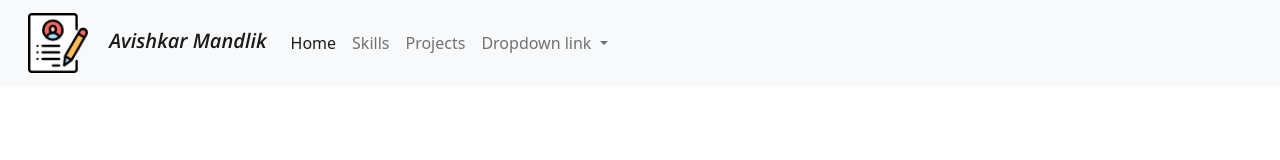
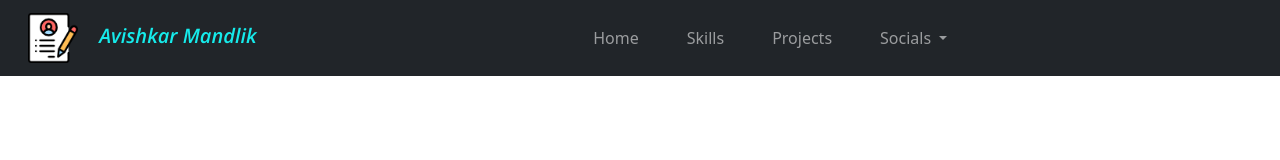
Before and after one commit to AvishkarMandlik/my-portfolio, a plain HTML site: page index.html in a window 1280 px wide. Drawn offline with nearby package versions, Linux system fonts and the light colour scheme.

Commit message:
navbar done

```diff
--- a/index.html
+++ b/index.html
@@ -1,60 +1,54 @@
 <!DOCTYPE html>
 <html>
+
 <head>
   <title>Avishkar Mandlik</title>
   <link rel="stylesheet" href="./portfolio-css/style.css" />
-    <link href="https://cdn.jsdelivr.net/npm/bootstrap@5.2.2/dist/css/bootstrap.min.css"
-    rel="stylesheet" integrity="sha384-Zenh87qX5JnK2Jl0vWa8Ck2rdkQ2Bzep5IDxbcnCeuOxjzrPF/et3URy9Bv1WTRi"
-    crossorigin="anonymous">
-    <style>
-    @import url('https://fonts.googleapis.com/css2?family=Open+Sans:ital,wght@1,600&display=swap');
-        .avi{
-            font-family: 'Open Sans', sans-serif;
-        }
-        </style>
-</head>
+  <link href="https://cdn.jsdelivr.net/npm/bootstrap@5.2.2/dist/css/bootstrap.min.css" rel="stylesheet"
+    integrity="sha384-Zenh87qX5JnK2Jl0vWa8Ck2rdkQ2Bzep5IDxbcnCeuOxjzrPF/et3URy9Bv1WTRi" crossorigin="anonymous">
 </head>
 
 <body>
   <script src="https://cdn.jsdelivr.net/npm/bootstrap@5.2.2/dist/js/bootstrap.bundle.min.js"
-    integrity="sha384-OERcA2EqjJCMA+/3y+gxIOqMEjwtxJY7qPCqsdltbNJuaOe923+mo//f6V8Qbsw3"
-    crossorigin="anonymous">
+    integrity="sha384-OERcA2EqjJCMA+/3y+gxIOqMEjwtxJY7qPCqsdltbNJuaOe923+mo//f6V8Qbsw3" crossorigin="anonymous">
     </script>
-    <nav class="navbar navbar-expand-lg bg-light sticky-top">
+  <section>
+    <nav class="navbar navbar-expand-lg navbar-dark bg-dark  sticky-top">
       <div class="container-fluid">
-          <a class="navbar-brand" href="index.html" ><img src="resume.png" height="60px" class="mx-3"/>
-            <span class="avi">Avishkar Mandlik</span>
+        <a class="navbar-brand" href="index.html"><img src="resume.png" height="50px" class="mx-3" />
+          <span class="my-name ">Avishkar Mandlik</span>
         </a>
-          <button class="navbar-toggler" type="button" data-bs-toggle="collapse"
-          data-bs-target="#navbarNavDropdown" aria-controls="navbarNavDropdown"
-          aria-expanded="false" aria-label="Toggle navigation">
+        <button class="navbar-toggler" type="button" data-bs-toggle="collapse" data-bs-target="#navbarNavDropdown"
+          aria-controls="navbarNavDropdown" aria-expanded="false" aria-label="Toggle navigation">
           <span class="navbar-toggler-icon"></span>
         </button>
         <div class="collapse navbar-collapse" id="navbarNavDropdown">
-            <ul class="navbar-nav ">
-              <li class="nav-item">
-                <a class="nav-link active" aria-current="page" href="index.html">Home</a>
+          <ul class="navbar-nav m-auto mb-2 mb-lg-0">
+            <li class="nav-item mx-3">
+              <a class="nav-link " aria-current="page" href="index.html">Home</a>
             </li>
-              <li class="nav-item">
-                <a class="nav-link" href="#">Skills</a>
+            <li class="nav-item mx-3">
+              <a class="nav-link " href="#">Skills</a>
             </li>
-              <li class="nav-item">
+            <li class="nav-item mx-3">
               <a class="nav-link" href="#">Projects</a>
             </li>
-              <li class="nav-item dropdown">
-                <a class="nav-link dropdown-toggle" href="#" role="button" data-bs-toggle="dropdown" aria-expanded="false">
-                  Dropdown link
+            <li class="nav-item dropdown mx-3">
+              <a class="nav-link dropdown-toggle" href="#" role="button" data-bs-toggle="dropdown"
+                aria-expanded="false">
+                Socials
               </a>
-                <ul class="dropdown-menu">
-                  <li><a class="dropdown-item" href="#">Action</a></li>
-                  <li><a class="dropdown-item" href="#">Another action</a></li>
-                  <li><a class="dropdown-item" href="#">Something else here</a></li>
+              <ul class="dropdown-menu mx-3">
+                <li><a class="dropdown-item" href="#">Linkedin</a></li>
+                <li><a class="dropdown-item" href="#">Github</a></li>
+                <li><a class="dropdown-item" href="#">Whatsapp</a></li>
               </ul>
             </li>
           </ul>
         </div>
       </div>
     </nav>
+  </section>
 </body>
 
 </html>
--- a/portfolio-css/style.css
+++ b/portfolio-css/style.css
@@ -0,0 +1,8 @@
+@import url('https://fonts.googleapis.com/css2?family=Open+Sans:ital,wght@1,600&display=swap');
+.my-name{
+    font-family: 'Open Sans', sans-serif;
+    color: rgb(22, 235, 235);
+}
+.font-family{
+    color: aliceblue;
+}
```
Lines whose indentation alone changed are shown as unchanged.
